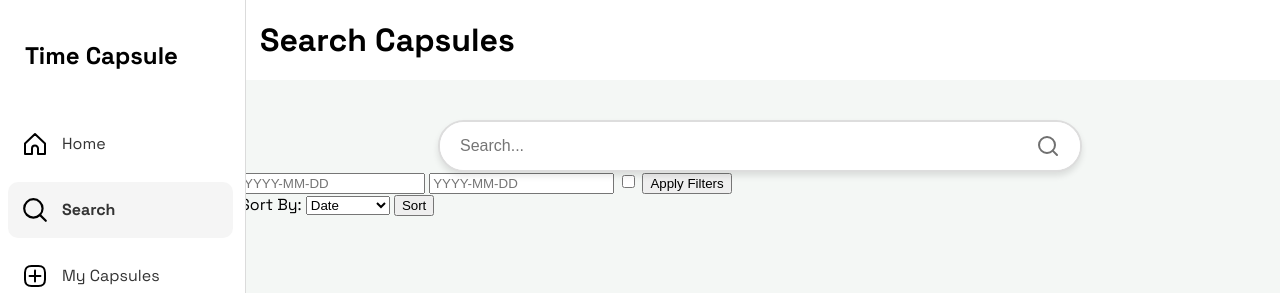
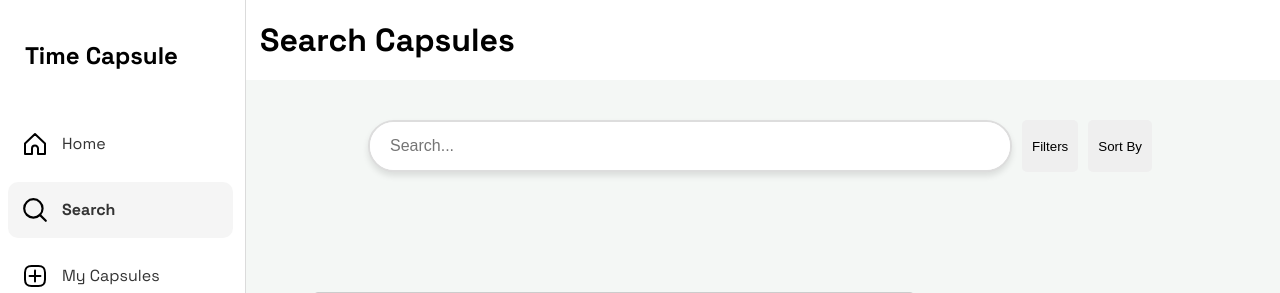
Before and after one commit to Harishcruise/TimeCapsule, a Django app: page /search/ in a window 1280 px wide. Shown: the top 293 px of the page. Run offline with Django 5.2, Linux system fonts and the light colour scheme; data comes from the database, SQL or seed files in the repository; both versions use the stored data as it was after the commit.

Commit message:
added filter and sort button in template and added styles

```diff
--- a/static/css/search.css
+++ b/static/css/search.css
@@ -55,3 +55,131 @@
 .search-button:hover svg {
     color: #333333; /* Darker color on hover for feedback */
 }
+
+/* Filter & Sort Buttons */
+.filter-button, .sort-button {
+    margin-left: 10px;
+    padding: 10px;
+    border: none;
+    border-radius: 5px;
+    cursor: pointer;
+}
+
+.sort-container {
+    position: relative;
+    display: inline-block;
+}
+
+.sort-options {
+    display: none;
+    position: absolute;
+    background-color: #f9f9f9;
+    min-width: 160px;
+    box-shadow: 0px 8px 16px 0px rgba(0,0,0,0.2);
+    z-index: 1;
+}
+
+.sort-options a {
+    color: black;
+    padding: 12px 16px;
+    text-decoration: none;
+    display: block;
+}
+
+.sort-options a:hover {background-color: #f1f1f1}
+
+.show {display: block;}
+
+/* Filter Modal */
+/* Additional CSS for filter modal and sort options */
+.modal {
+    display: none; /* Hidden by default */
+    position: fixed;
+    z-index: 1000; /* High z-index to be on top */
+    left: 0;
+    top: 0;
+    width: 100%;
+    height: 100%;
+    overflow: auto; /* Enable scroll if needed */
+    background-color: rgba(0,0,0,0.5); /* Semi-transparent background */
+
+}
+
+.modal-content {
+    background-color: #fefefe;
+    margin: 10% auto; /* Adjust as needed */
+    padding: 20px;
+    border: 2px solid #888;
+    width: 30%; /* Adjust as needed */
+    border-radius: 8px;
+
+}
+
+.close {
+    color: #aaa;
+    float: right;
+    font-size: 28px;
+    font-weight: bold;
+}
+
+.close:hover,
+.close:focus {
+    color: black;
+    text-decoration: none;
+    cursor: pointer;
+}
+
+/* Sort options dropdown */
+.sort-options {
+    display: none; /* Hidden by default */
+    position: absolute;
+    right: 0; /* Align to the right */
+    background-color: #f9f9f9;
+    min-width: 160px;
+    box-shadow: 0px 8px 16px 0px rgba(0,0,0,0.2);
+    z-index: 1000; /* High z-index to be on top */
+}
+
+.sort-options a {
+    color: black;
+    padding: 12px 16px;
+    text-decoration: none;
+    display: block;
+}
+
+.sort-options a:hover { background-color: #f1f1f1; }
+
+/* Filter options styling */
+.filter-option {
+    margin-bottom: 10px; /* Space between each filter option */
+}
+
+/* Styling for the 'Apply Filters' button */
+.apply-filters-btn {
+    background-color: #007bff; /* Example: blue background */
+    color: white; /* White text */
+    padding: 10px 20px; /* Padding around the text */
+    border: none; /* No border */
+    border-radius: 5px; /* Rounded corners */
+    cursor: pointer; /* Cursor indicates it's clickable */
+    display: block; /* Make the button block to occupy the full width */
+    width: 30%; /* Full width */
+    margin-top: 20px;
+    margin-left: 35%;
+    /* Space from the last filter option */
+}
+
+.apply-filters-btn:hover {
+    background-color: #0056b3; /* Darker shade on hover */
+}
+
+.filter-option-1,.filter-option-2,.filter-option-3{
+    padding: 10px;
+    display: flex;
+    flex-direction: row;
+    justify-content: space-evenly;
+}
+
+.modal h3{
+    text-align: center;
+}
--- a/templates/search.html
+++ b/templates/search.html
@@ -3,44 +3,80 @@
 {% block title %}Search - TimeCapsule{% endblock %}
 
 {% block content %}
-<!-- Header remains as is -->
 <div class="header">
     <h1>Search Capsules</h1>
 </div>
 
-<!-- Search form -->
 <div class="search-container">
     <form method="get" action="." class="search-form">
         {{ form.q }}
         <button type="submit" class="search-button">
-            <svg xmlns="http://www.w3.org/2000/svg" width="24" height="24" viewBox="0 0 24 24" fill="none" stroke="currentColor" stroke-width="2" stroke-linecap="round" stroke-linejoin="round" class="feather feather-search"><circle cx="11" cy="11" r="8"></circle><line x1="21" y1="21" x2="16.65" y2="16.65"></line></svg>
+            <!-- Search Icon -->
         </button>
     </form>
+    <!-- Filter Button -->
+    <button id="filter-btn" class="filter-button">Filters</button>
+    <!-- Sort Dropdown Button -->
+    <button id="sort-btn" class="sort-button">Sort By</button>
 </div>
 
-<!-- Filter options -->
-<div class="filter-container">
-    <form method="get" action="." class="filter-form">
-        {{ form.unsealed_date }}
-        {{ form.sealed_date }}
-        {{ form.is_public }}
-        <button type="submit" class="filter-button">Apply Filters</button>
-    </form>
+<!-- Filter Modal -->
+<!-- Filter Modal -->
+<div id="filter-modal" class="modal">
+    <div class="modal-content">
+        <span class="close">&times;</span>
+        <form id="filter-form" method="get" action=".">
+            <h3>Filter Options</h3>
+            <div class="filter-option-1">
+
+
+            <div class="filter-option">
+                <input type="radio" id="is_public" name="status" value="public">
+                <label for="is_public">Public</label>
+            </div>
+            <div class="filter-option">
+                <input type="radio" id="is_private" name="status" value="private">
+                <label for="is_private">Private</label>
+            </div>
+                 </div>
+            <hr>
+            <div class="filter-option-2">
+
+
+            <div class="filter-option">
+                <input type="radio" id="is_unsealed" name="sealed" value="unsealed">
+                <label for="is_unsealed">Unsealed</label>
+            </div>
+            <div class="filter-option">
+                <input type="radio" id="is_sealed" name="sealed" value="sealed">
+                <label for="is_sealed">Sealed</label>
+            </div>
+                </div>
+            <hr>
+            <!-- Date Filter -->
+            <div class="filter-option-3">
+
+
+            <div class="filter-option">
+                <label for="date-filter">Unsealing Date:</label>
+                <input type="date" id="date-filter" name="date">
+            </div>
+                </div>
+            <!-- Include query in the filter form -->
+            <input type="hidden" name="q" value="{{ request.GET.q }}">
+            <button type="submit" class="apply-filters-btn">Apply Filters</button>
+        </form>
+    </div>
 </div>
 
-<!-- Sort options -->
-<div class="sort-container">
-    <form method="get" action="." class="sort-form">
-        <label for="sort_by">Sort By:</label>
-        <select name="sort_by" id="sort_by">
-            <option value="date">Date</option>
-            <option value="username">Username</option>
-        </select>
-        <button type="submit" class="sort-button">Sort</button>
-    </form>
+
+<!-- Sort Options Dropdown -->
+<div id="sort-options" class="sort-options">
+    <a href="?sort=date&q={{ request.GET.q }}">Date</a>
+    <a href="?sort=name&q={{ request.GET.q }}">Name</a>
 </div>
 
-<!-- Display search results -->
+<!-- Search Results -->
 <div class="home-container">
     <div class="left-container">
         {% for post in posts %}
@@ -48,4 +84,54 @@
         {% endfor %}
     </div>
 </div>
+
+
+
+<!-- Modal & Dropdown Scripts -->
+<script>
+document.addEventListener('DOMContentLoaded', function() {
+    var filterModal = document.getElementById('filter-modal');
+    var filterBtn = document.getElementById('filter-btn');
+    var closeFilter = document.getElementsByClassName('close')[0];
+    var sortBtn = document.getElementById('sort-btn');
+    var sortOptions = document.getElementById('sort-options');
+
+    // Function to toggle modal display
+    var toggleModal = function() {
+        filterModal.style.display = filterModal.style.display === 'block' ? 'none' : 'block';
+    };
+
+    // Function to toggle sort options display
+    var toggleSortOptions = function() {
+        if (sortOptions.style.display === 'block') {
+            sortOptions.style.display = 'none';
+        } else {
+            sortOptions.style.display = 'block';
+            // When opening sort options, make sure filter modal is closed
+            filterModal.style.display = 'none';
+        }
+    };
+
+    filterBtn.onclick = toggleModal;
+    closeFilter.onclick = toggleModal;
+
+    // Prevent the filter modal from closing when clicking inside it
+    filterModal.onclick = function(event) {
+        event.stopPropagation();
+    };
+
+    sortBtn.onclick = toggleSortOptions;
+
+    // Event listener for window to handle closing modals when clicking outside
+    window.addEventListener('click', function(event) {
+        if (event.target !== filterModal && event.target !== filterBtn) {
+            filterModal.style.display = 'none';
+        }
+        if (event.target !== sortBtn && event.target.closest('#sort-options') === null) {
+            sortOptions.style.display = 'none';
+        }
+    });
+});
+
+</script>
 {% endblock %}
```
Also changed, not shown: db.sqlite3.
